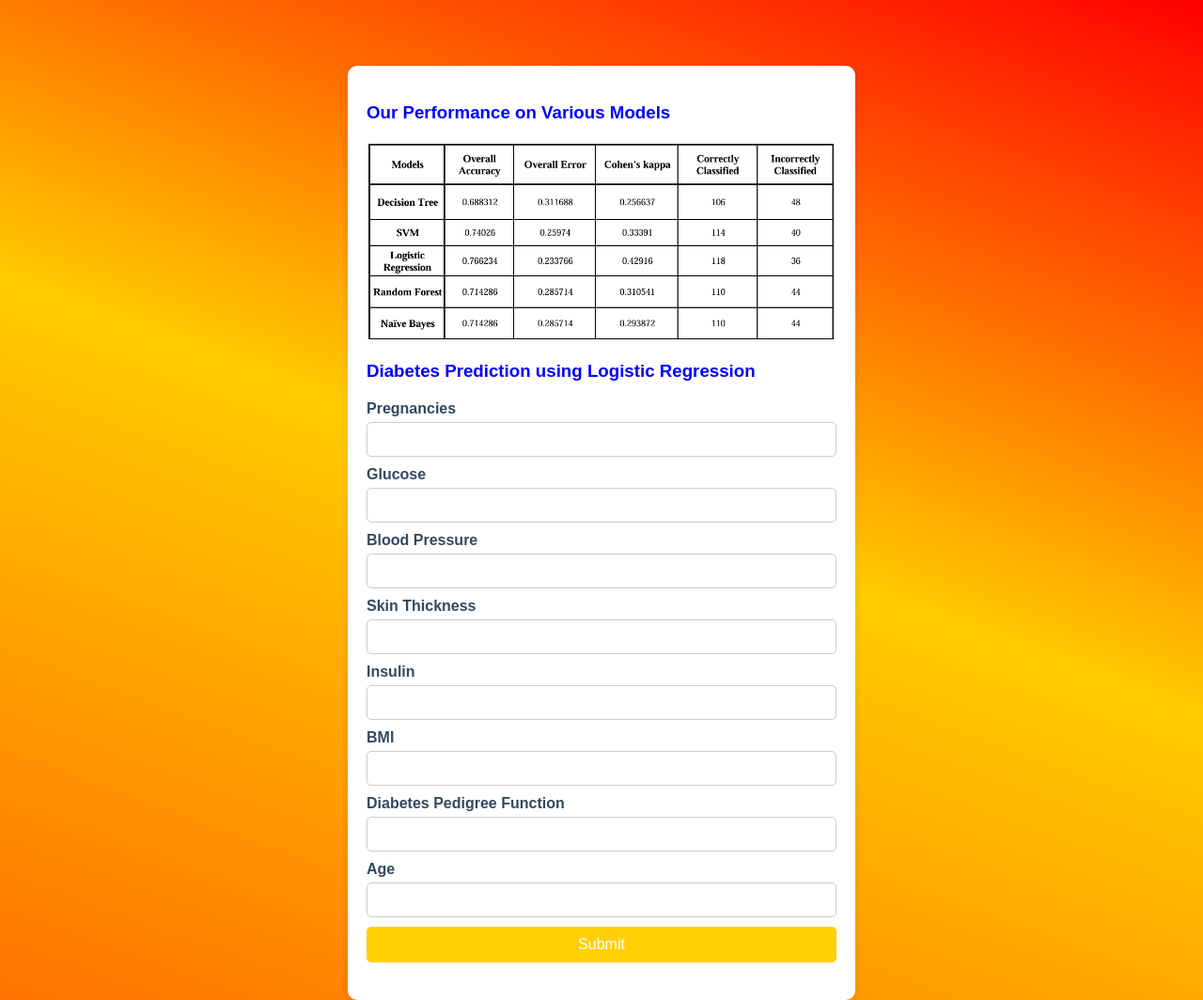
After one commit to Vedant363/HealthCare-Analytics-Dashboard, a Flask app: page /predict in a window 1280 px wide. The commit adds this page. Shown: the whole page at 94% size. Run offline with Flask 3, Linux system fonts and the light colour scheme; parts of the project's set-up code (start-up, migrations or seed data) failed here and were passed over; some libraries are stand-ins or nearby versions.

Commit message:
added model

```diff
--- a/app.py
+++ b/app.py
@@ -9,6 +9,10 @@ from flask_wtf.csrf import CSRFProtect
 import os
 import base64
 from dotenv import load_dotenv
+import numpy as np
+from sklearn.linear_model import LogisticRegression
+from sklearn.preprocessing import MinMaxScaler
+import joblib
 
 app = Flask(__name__)
 csrf = CSRFProtect(app)
@@ -142,6 +146,18 @@ class DiabetesForm(FlaskForm):
     age = IntegerField('Age', validators=[InputRequired(), NumberRange(min=20, max=120)])
     outcome = SelectField('Outcome', choices=[(0, 'Negative'), (1, 'Positive')], validators=[DataRequired()])
     submit = SubmitField('Submit')
+
+class PredictionForm(FlaskForm):
+    pregnancies = IntegerField('Pregnancies', validators=[InputRequired(), NumberRange(min=0, max=18)])
+    glucose = IntegerField('Glucose', validators=[InputRequired(), NumberRange(min=0, max=200)])
+    blood_pressure = IntegerField('Blood Pressure', validators=[InputRequired(), NumberRange(min=0, max=200)])
+    skin_thickness = IntegerField('Skin Thickness', validators=[InputRequired(), NumberRange(min=0, max=100)])
+    insulin = IntegerField('Insulin', validators=[InputRequired(), NumberRange(min=0, max=1000)])
+    bmi = FloatField('BMI', validators=[InputRequired(), NumberRange(min=0.0, max=100.0)])
+    diabetes_pedigree_function = FloatField('Diabetes Pedigree Function', validators=[InputRequired(), NumberRange(min=0.0, max=3.0)])
+    age = IntegerField('Age', validators=[InputRequired(), NumberRange(min=20, max=120)])
+    submit = SubmitField('Predict')
+
 
 class UpdateForm(FlaskForm):
     row_number = IntegerField('Row Number', validators=[InputRequired()])
@@ -445,6 +461,26 @@ def get_sheet_id(spreadsheet_id, sheet_name):
             return sheet['properties']['sheetId']
     return None
 
+# Function to handle missing values and perform min-max normalization
+def preprocess_input_forlogisticregression(data):
+    # Example: Handle missing values (you can customize this)
+    for i in range(len(data)):
+        if data[i] is None or data[i] == '':
+            data[i] = 0  # Impute missing values as 0, or use more advanced methods like median/mean imputation
+
+    # Min-max normalization
+    scaler = MinMaxScaler()
+    data = np.array(data).reshape(1, -1)  # Reshape for scaler (2D array)
+
+    # Assuming feature ranges for Glucose, BloodPressure, etc. (you can adjust these based on your dataset)
+    scaler.fit([
+        [0, 0, 0, 0, 0.0, 0.0],  # Min values for each feature
+        [200, 200, 100, 1000, 100.0, 3.0]  # Max values for each feature
+    ])
+
+    normalized_data = scaler.transform(data)
+
+    return normalized_data
 
 
 @app.route('/')
@@ -530,6 +566,69 @@ def diabetes_form():
         return redirect(url_for('base'))
 
     return render_template('diabetesform.html', form=form)
+
+# Sample logistic regression model (You would load your trained model)
+model = joblib.load('logistic_regression_model.pkl')
+
+@app.route('/predict', methods=['GET', 'POST'])
+def predict():
+    form = PredictionForm()
+    if form.validate_on_submit():
+        age = form.age.data
+        bmi = form.bmi.data
+
+        # Compute AgeGroup and BMIClass
+        age_group = compute_age_group(age)
+        bmi_class = compute_bmi_class(bmi)
+
+        # Collect the data from the form
+        data1 = [
+            form.pregnancies.data,
+            form.glucose.data,
+            form.blood_pressure.data,
+            form.skin_thickness.data,
+            form.insulin.data,
+            float(bmi),  # Ensure BMI is a float
+            float(form.diabetes_pedigree_function.data),  # Convert to float
+            int(age),  # Ensure age is an integer
+            0,                # Placeholder for outcome (0 or 1)
+            age_group,        # Computed AgeGroup
+            bmi_class         # Computed BMIClass
+        ]
+
+        data2 = [
+            form.glucose.data,
+            form.blood_pressure.data,
+            form.skin_thickness.data,
+            form.insulin.data,
+            float(bmi),  # Ensure BMI is a float
+            float(form.diabetes_pedigree_function.data)  # Convert to float
+        ]
+
+        # Preprocess the data
+        processed_data = preprocess_input_forlogisticregression(data2)
+
+        # Make a prediction using the Logistic Regression model
+        prediction = model.predict(processed_data.reshape(1, -1))[0]  # Get the prediction (0 or 1)
+        print(f"Prediction: {prediction}")
+
+        # Convert prediction to native Python int
+        prediction = int(prediction)
+
+        # Update the outcome variable in data1 with the prediction
+        data1[8] = prediction  # Store the prediction in the correct index
+
+        # Append the complete data1 into the dataset
+        try:
+            append_into_sheet(data1)
+        except Exception as e:
+            print(f"Error appending data: {e}")
+
+        # Send the prediction result to the user
+        result = 'Positive' if prediction == 1 else 'Negative'
+        return render_template('prediction_result.html', result=result)
+
+    return render_template('predictionform.html', form=form)
 
 # Route to update a row
 @app.route('/update', methods=['GET', 'POST'])
--- a/requirements.txt
+++ b/requirements.txt
@@ -16,8 +16,10 @@ gunicorn
 httplib2
 idna
 itsdangerous
+joblib
 Jinja2
 MarkupSafe
+numpy
 oauthlib
 pip
 proto-plus
@@ -29,6 +31,7 @@ python-dotenv
 requests
 requests-oauthlib
 rsa
+scikit-learn
 uritemplate
 urllib3
 Werkzeug
--- a/templates/base.html
+++ b/templates/base.html
@@ -174,6 +174,7 @@
         <nav>
             <div class="navbar-title">HealthCare Analytics Dashboard</div>
             <div>
+                <a href="/predict">Predict Diabetes</a>
                 <a href="/add">Add Data</a>
                 <a href="/update">Update Data</a>
                 <a href="/delete">Delete Data</a>
--- /dev/null
+++ b/templates/predictionform.html
@@ -0,0 +1,163 @@
+<!DOCTYPE html>
+<html lang="en">
+<head>
+    <meta charset="UTF-8">
+    <title>Prediction Form</title>
+    <style>
+        body {
+            font-family: Arial, sans-serif;
+            background: linear-gradient(20deg, #ff7300, #ffcc00, #ff0000); /* Gradient from orange to yellow */
+            margin: 0;
+            padding: 0;
+            display: flex;
+            justify-content: center;
+            align-items: center; /* Center vertically and horizontally */
+            min-height: 100vh; /* Full viewport height */
+            box-sizing: border-box;
+            overflow-x: hidden;
+        }
+
+        h1 {
+            text-align: center;
+            color: #2c3e50;
+        }
+
+        img {
+            display: block;
+            margin: 0 auto 20px; /* Center the image and add space below */
+            max-width: 100%; /* Responsive image */
+            height: auto; /* Maintain aspect ratio */
+            max-height: 300px; /* Restrict maximum height to avoid overflow */
+        }
+
+        .main-container {
+            background-color: white;
+            border-radius: 10px;
+            padding: 20px;
+            box-shadow: 0 2px 10px rgba(0, 0, 0, 0.1);
+            max-width: 500px; /* Set a maximum width for the container */
+            width: 100%; /* Full width for smaller screens */
+            margin-top: 70px;
+        }
+
+        form {
+            margin: 20px 0; /* Margin for the form */
+        }
+
+        p {
+            margin-bottom: 20px;
+        }
+
+        label {
+            font-weight: bold;
+            color: #34495e;
+        }
+
+        input[type="text"], input[type="number"], select {
+            width: 100%;
+            padding: 10px;
+            margin-top: 5px;
+            border: 1px solid #ccc;
+            border-radius: 5px;
+            box-sizing: border-box;
+        }
+
+        span {
+            color: red;
+            font-size: 12px;
+        }
+
+        input[type="submit"] {
+            width: 100%;
+            padding: 10px;
+            background-color: #fed003;
+            color: white;
+            border: none;
+            border-radius: 5px;
+            cursor: pointer;
+            font-size: 16px;
+        }
+
+        input[type="submit"]:hover {
+            background-color: #fc6602;
+        }
+
+        .form-container {
+            margin: 10px 0; /* Adjusted margin for form containers */
+        }
+
+        h3{
+            color: blue;
+            /* font-family: Georgia, 'Times New Roman', Times, serif; */
+            font-weight: 800;
+        }
+    </style>
+</head>
+<body>
+    <div class="main-container">
+        <h3>Our Performance on Various Models</h3>
+        <img src="{{ url_for('static', filename='performance.png') }}" alt="Performance of various models on our dataset">
+        <h3>Diabetes Prediction using Logistic Regression</h3>
+        <form method="post">
+            {{ form.hidden_tag() }}
+            <div class="form-container">
+                <label>{{ form.pregnancies.label }}</label><br>
+                {{ form.pregnancies(size=32) }}<br>
+                {% for error in form.pregnancies.errors %}
+                    <span>{{ error }}</span><br>
+                {% endfor %}
+            </div>
+            <div class="form-container">
+                <label>{{ form.glucose.label }}</label><br>
+                {{ form.glucose(size=32) }}<br>
+                {% for error in form.glucose.errors %}
+                    <span>{{ error }}</span><br>
+                {% endfor %}
+            </div>
+            <div class="form-container">
+                <label>{{ form.blood_pressure.label }}</label><br>
+                {{ form.blood_pressure(size=32) }}<br>
+                {% for error in form.blood_pressure.errors %}
+                    <span>{{ error }}</span><br>
+                {% endfor %}
+            </div>
+            <div class="form-container">
+                <label>{{ form.skin_thickness.label }}</label><br>
+                {{ form.skin_thickness(size=32) }}<br>
+                {% for error in form.skin_thickness.errors %}
+                    <span>{{ error }}</span><br>
+                {% endfor %}
+            </div>
+            <div class="form-container">
+                <label>{{ form.insulin.label }}</label><br>
+                {{ form.insulin(size=32) }}<br>
+                {% for error in form.insulin.errors %}
+                    <span>{{ error }}</span><br>
+                {% endfor %}
+            </div>
+            <div class="form-container">
+                <label>{{ form.bmi.label }}</label><br>
+                {{ form.bmi(size=32) }}<br>
+                {% for error in form.bmi.errors %}
+                    <span>{{ error }}</span><br>
+                {% endfor %}
+            </div>
+            <div class="form-container">
+                <label>{{ form.diabetes_pedigree_function.label }}</label><br>
+                {{ form.diabetes_pedigree_function(size=32) }}<br>
+                {% for error in form.diabetes_pedigree_function.errors %}
+                    <span>{{ error }}</span><br>
+                {% endfor %}
+            </div>
+            <div class="form-container">
+                <label>{{ form.age.label }}</label><br>
+                {{ form.age(size=32) }}<br>
+                {% for error in form.age.errors %}
+                    <span>{{ error }}</span><br>
+                {% endfor %}
+            </div>
+            <input type="submit" value="Submit">
+        </form>
+    </div>
+</body>
+</html>
```
Also changed, not shown: templates/prediction_result.html (added, +24 -0 lines), static/Performance.png (added), 1 other file.
